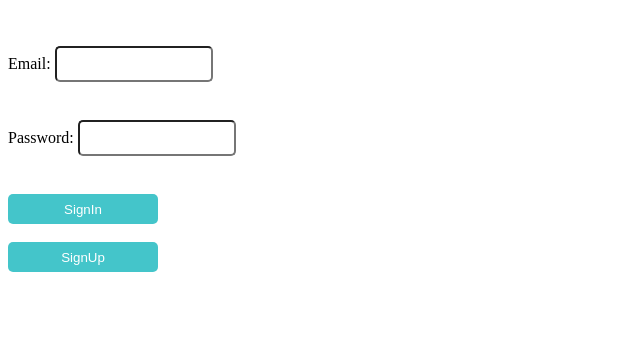
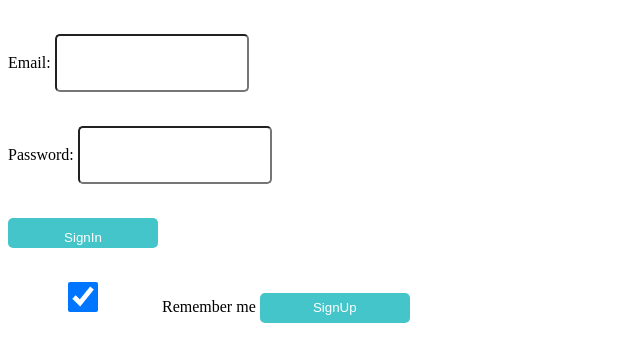
Before and after one commit to Anni1123/cpanel, a Django app: page / in a window 1280 px wide. Shown: the top 362 px of the page, without its empty margins (0-640 px from the left). Run offline with Django 3.2, Linux system fonts and the light colour scheme.

Commit message:
Update sigIn.html

```diff
--- a/templates/sigIn.html
+++ b/templates/sigIn.html
@@ -12,7 +12,9 @@
          input{
             margin-top:20px;
             height: 30px;
-            width: 150px;
+             padding: 12px 20px;
+             width: 150px;
+             margin: 8px 0;
             border-radius: 5px;
         }
         input[type="submit"]{
@@ -41,6 +43,9 @@
     Password:
     <input type="password" name="pass"><br><br>
     <input type="submit" value="SignIn"><br><br>
+    <label>
+      <input type="checkbox" checked="checked" name="remember"> Remember me
+    </label>
     <button type="button" onclick="location.href='{% url 'signup' %} '">SignUp</button>
 </form>
 </body>
```
